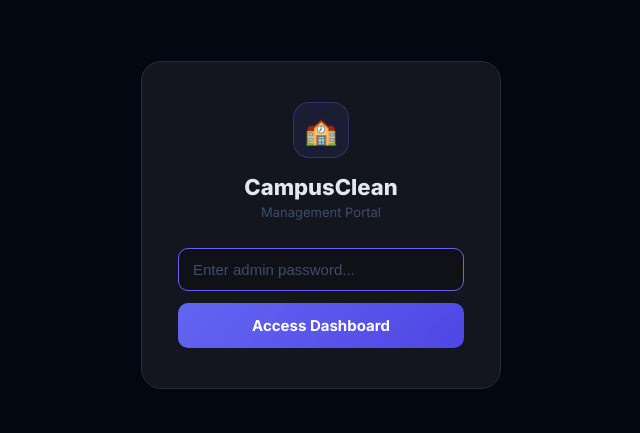
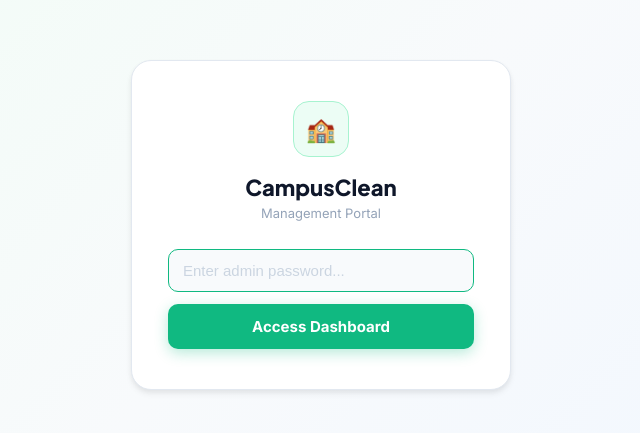
Before and after one commit to indhiran08-coder/campusclean-mgmt, a React (Vite) app: page / in a window 1280 px wide. Shown: the part 175-608 px from the top of the page, without its empty margins (319-959 px from the left). Built offline with nearby package versions, Linux system fonts and the light colour scheme.

Commit message:
design: Clean Light UI theme

```diff
--- a/src/App.jsx
+++ b/src/App.jsx
@@ -25,9 +25,9 @@ const ISSUE_TYPES = [
 ];
 
 const STATUS = {
-  pending:  { label:"Pending",     color:"#ef4444", bg:"rgba(239,68,68,0.12)"  },
-  cleaning: { label:"In Progress", color:"#f59e0b", bg:"rgba(245,158,11,0.12)" },
-  resolved: { label:"Resolved",    color:"#10b981", bg:"rgba(16,185,129,0.12)" },
+  pending:  { label:"Pending",     color:"#dc2626", bg:"#fef2f2"  },
+  cleaning: { label:"In Progress", color:"#d97706", bg:"#fffbeb" },
+  resolved: { label:"Resolved",    color:"#059669", bg:"#ecfdf5" },
 };
 
 const BUILDINGS = [
@@ -119,13 +119,18 @@ function fmtDate(ts) {
 }
 
 const CSS = `
-  @import url('https://fonts.googleapis.com/css2?family=Inter:wght@400;500;600;700;800&family=JetBrains+Mono:wght@400;700&display=swap');
+  @import url('https://fonts.googleapis.com/css2?family=Inter:wght@400;500;600;700&family=Plus+Jakarta+Sans:wght@600;700;800&display=swap');
   :root {
-    --bg:#030712; --bg2:#0f1117; --card:#13161e; --card2:#181c26;
-    --border:#1e2332; --border2:#252c3f;
-    --accent:#6366f1; --accent2:#4f46e5;
-    --green:#10b981; --red:#ef4444; --yellow:#f59e0b; --blue:#3b82f6;
-    --text:#e2e8f0; --text2:#94a3b8; --text3:#3f4d6a;
+    --bg:#f8fafc; --bg2:#f1f5f9; --card:#ffffff; --card2:#f8fafc;
+    --border:#e2e8f0; --border2:#cbd5e1;
+    --accent:#10b981; --accent2:#059669; --accent3:#ecfdf5;
+    --red:#ef4444; --redbg:#fef2f2; --redborder:#fecaca;
+    --yellow:#f59e0b; --yellowbg:#fffbeb; --yellowborder:#fde68a;
+    --green:#10b981; --greenbg:#ecfdf5; --greenborder:#a7f3d0;
+    --blue:#3b82f6; --bluebg:#eff6ff;
+    --text:#0f172a; --text2:#475569; --text3:#94a3b8; --text4:#cbd5e1;
+    --shadow:0 1px 3px rgba(0,0,0,0.08),0 1px 2px rgba(0,0,0,0.04);
+    --shadow-md:0 4px 6px rgba(0,0,0,0.06),0 2px 4px rgba(0,0,0,0.04);
   }
   *,*::before,*::after{box-sizing:border-box;margin:0;padding:0;}
   html,body{overflow-x:hidden;height:100%;}
@@ -133,97 +138,134 @@ const CSS = `
   ::-webkit-scrollbar{width:4px;height:4px;}
   ::-webkit-scrollbar-thumb{background:var(--border2);border-radius:4px;}
   button{cursor:pointer;font-family:inherit;}
-  @keyframes fadeUp{from{opacity:0;transform:translateY(10px);}to{opacity:1;transform:translateY(0);}}
+  @keyframes fadeUp{from{opacity:0;transform:translateY(8px);}to{opacity:1;transform:translateY(0);}}
   @keyframes pulse{0%,100%{opacity:1;}50%{opacity:0.4;}}
-  .app{min-height:100vh;display:flex;flex-direction:column;}
-  .login{min-height:100vh;display:flex;align-items:center;justify-content:center;padding:20px;}
-  .login-card{background:var(--card);border:1px solid var(--border2);border-radius:20px;padding:40px 36px;width:100%;max-width:360px;text-align:center;animation:fadeUp 0.4s ease;}
-  .login-logo{width:56px;height:56px;background:rgba(99,102,241,0.1);border:1px solid rgba(99,102,241,0.3);border-radius:16px;display:flex;align-items:center;justify-content:center;font-size:26px;margin:0 auto 16px;}
-  .login-title{font-size:22px;font-weight:800;margin-bottom:4px;}
+  @keyframes slideUp{from{transform:translateY(100%);}to{transform:translateY(0);}}
+
+  .app{min-height:100vh;display:flex;flex-direction:column;background:var(--bg);}
+
+  /* LOGIN */
+  .login{min-height:100vh;display:flex;align-items:center;justify-content:center;padding:20px;background:linear-gradient(135deg,#f0fdf4 0%,#f8fafc 50%,#eff6ff 100%);}
+  .login-card{background:var(--card);border:1px solid var(--border);border-radius:20px;padding:40px 36px;width:100%;max-width:380px;text-align:center;box-shadow:var(--shadow-md);animation:fadeUp 0.4s ease;}
+  .login-logo{width:56px;height:56px;background:var(--accent3);border:1.5px solid var(--greenborder);border-radius:16px;display:flex;align-items:center;justify-content:center;font-size:24px;margin:0 auto 16px;}
+  .login-title{font-family:'Plus Jakarta Sans',sans-serif;font-size:22px;font-weight:800;color:var(--text);margin-bottom:4px;}
   .login-sub{font-size:13px;color:var(--text3);margin-bottom:28px;}
-  .login-input{width:100%;background:var(--bg2);border:1.5px solid var(--border);border-radius:10px;padding:12px 14px;color:var(--text);font-size:15px;outline:none;margin-bottom:8px;transition:border-color 0.15s;}
+  .login-input{width:100%;background:var(--bg);border:1.5px solid var(--border);border-radius:10px;padding:12px 14px;color:var(--text);font-size:15px;outline:none;margin-bottom:8px;transition:border-color 0.15s;}
   .login-input:focus{border-color:var(--accent);}
-  .login-input::placeholder{color:var(--text3);}
-  .login-btn{width:100%;padding:13px;background:linear-gradient(135deg,var(--accent),var(--accent2));border:none;border-radius:10px;color:#fff;font-size:15px;font-weight:700;margin-top:4px;transition:all 0.2s;}
-  .login-btn:hover{transform:translateY(-1px);box-shadow:0 6px 20px rgba(99,102,241,0.4);}
-  .login-err{font-size:12px;color:var(--red);margin-bottom:8px;}
-  .nav{height:56px;background:rgba(3,7,18,0.95);border-bottom:1px solid var(--border);display:flex;align-items:center;padding:0 12px;gap:8px;position:sticky;top:0;z-index:100;backdrop-filter:blur(16px);}
-  .nav-logo{font-size:14px;font-weight:800;color:var(--text);display:flex;align-items:center;gap:6px;flex-shrink:0;}
-  .nav-logo-icon{width:28px;height:28px;background:rgba(99,102,241,0.1);border:1px solid rgba(99,102,241,0.3);border-radius:8px;display:flex;align-items:center;justify-content:center;font-size:13px;flex-shrink:0;}
+  .login-input::placeholder{color:var(--text4);}
+  .login-btn{width:100%;padding:13px;background:var(--accent);border:none;border-radius:10px;color:#fff;font-size:15px;font-weight:700;margin-top:4px;transition:all 0.2s;box-shadow:0 4px 14px rgba(16,185,129,0.3);}
+  .login-btn:hover{background:var(--accent2);transform:translateY(-1px);box-shadow:0 6px 20px rgba(16,185,129,0.4);}
+  .login-err{font-size:12px;color:var(--red);margin-bottom:8px;background:var(--redbg);border:1px solid var(--redborder);border-radius:8px;padding:8px 12px;}
+
+  /* NAV */
+  .nav{height:58px;background:var(--card);border-bottom:1px solid var(--border);display:flex;align-items:center;padding:0 16px;gap:8px;position:sticky;top:0;z-index:100;box-shadow:var(--shadow);}
+  .nav-logo{font-family:'Plus Jakarta Sans',sans-serif;font-size:15px;font-weight:800;color:var(--text);display:flex;align-items:center;gap:8px;flex-shrink:0;}
+  .nav-logo-icon{width:30px;height:30px;background:var(--accent3);border:1.5px solid var(--greenborder);border-radius:9px;display:flex;align-items:center;justify-content:center;font-size:14px;flex-shrink:0;}
   .nav-logo span{color:var(--accent);}
   .nav-logo-text{display:none;}
-  .nav-badge{font-size:10px;font-weight:700;color:var(--red);background:rgba(239,68,68,0.1);border:1px solid rgba(239,68,68,0.2);border-radius:20px;padding:3px 8px;display:flex;align-items:center;gap:4px;flex-shrink:0;}
-  .live-dot{width:6px;height:6px;border-radius:50%;background:var(--green);animation:pulse 2s infinite;flex-shrink:0;}
+  .nav-badge{font-size:11px;font-weight:700;color:var(--red);background:var(--redbg);border:1px solid var(--redborder);border-radius:20px;padding:3px 10px;display:flex;align-items:center;gap:5px;flex-shrink:0;}
+  .live-dot{width:6px;height:6px;border-radius:50%;background:var(--red);animation:pulse 2s infinite;flex-shrink:0;}
   .nav-right{margin-left:auto;display:flex;align-items:center;gap:6px;flex-shrink:0;}
-  .nav-timer{font-size:10px;color:var(--text3);font-family:'JetBrains Mono',monospace;flex-shrink:0;}
-  .nav-logout{padding:6px 10px;border-radius:8px;background:transparent;border:1px solid var(--border2);color:var(--text2);font-size:11px;font-weight:600;transition:all 0.15s;flex-shrink:0;white-space:nowrap;cursor:pointer;}
-  .nav-logout:hover{border-color:var(--red);color:var(--red);}
-  .nav-bell{padding:6px 8px;border-radius:8px;background:transparent;border:1px solid var(--border2);color:var(--text2);font-size:14px;transition:all 0.15s;flex-shrink:0;cursor:pointer;}
-  .nav-bell:hover{border-color:var(--accent);color:var(--accent);}
-  @media(min-width:480px){
-    .nav-logo-text{display:inline;}
-    .nav-timer{font-size:11px;}
-  }
-  .modal-overlay{position:fixed;inset:0;background:rgba(0,0,0,0.8);z-index:200;display:flex;align-items:flex-end;justify-content:center;backdrop-filter:blur(4px);}
-  .modal-sheet{background:var(--card);border-radius:20px 20px 0 0;width:100%;max-width:600px;max-height:90vh;overflow-y:auto;padding:20px;animation:slideUp 0.3s ease;}
-  @keyframes slideUp{from{transform:translateY(100%);}to{transform:translateY(0);}}
-  .modal-handle{width:40px;height:4px;background:var(--border2);border-radius:2px;margin:0 auto 16px;}
-  .modal-close{position:absolute;top:16px;right:16px;background:var(--card2);border:none;color:var(--text2);width:30px;height:30px;border-radius:50%;font-size:16px;cursor:pointer;display:flex;align-items:center;justify-content:center;}
+  .nav-timer{font-size:11px;color:var(--text3);font-variant-numeric:tabular-nums;flex-shrink:0;}
+  .nav-logout{padding:6px 12px;border-radius:8px;background:transparent;border:1px solid var(--border);color:var(--text2);font-size:12px;font-weight:600;transition:all 0.15s;flex-shrink:0;white-space:nowrap;}
+  .nav-logout:hover{border-color:var(--red);color:var(--red);background:var(--redbg);}
+  .nav-bell{padding:6px 8px;border-radius:8px;background:transparent;border:1px solid var(--border);color:var(--text2);font-size:15px;transition:all 0.15s;flex-shrink:0;}
+  .nav-bell:hover{border-color:var(--accent);color:var(--accent);background:var(--accent3);}
+  @media(min-width:480px){.nav-logo-text{display:inline;}.nav{padding:0 20px;}}
+
+  /* REFRESH BAR */
   .rbar{height:2px;background:var(--border);}
   .rbar-fill{height:100%;background:var(--accent);transition:width 1s linear;}
-  .tabs{display:flex;overflow-x:auto;scrollbar-width:none;padding:0 20px;border-bottom:1px solid var(--border);background:var(--bg2);}
+
+  /* TABS */
+  .tabs{display:flex;overflow-x:auto;scrollbar-width:none;padding:0 16px;border-bottom:1px solid var(--border);background:var(--card);}
   .tabs::-webkit-scrollbar{display:none;}
-  .tab{padding:12px 18px;font-size:13px;font-weight:600;border:none;background:transparent;color:var(--text3);cursor:pointer;white-space:nowrap;border-bottom:2px solid transparent;transition:all 0.15s;display:flex;align-items:center;gap:6px;}
+  .tab{padding:13px 16px;font-size:13px;font-weight:600;border:none;background:transparent;color:var(--text3);cursor:pointer;white-space:nowrap;border-bottom:2px solid transparent;transition:all 0.15s;display:flex;align-items:center;gap:6px;}
   .tab:hover{color:var(--text2);}
-  .tab.active{color:var(--accent);border-bottom-color:var(--accent);background:rgba(99,102,241,0.04);}
+  .tab.active{color:var(--accent);border-bottom-color:var(--accent);}
   .tab-badge{background:var(--red);color:#fff;border-radius:20px;font-size:10px;font-weight:700;padding:1px 6px;}
-  .page{padding:20px;width:100%;box-sizing:border-box;overflow-x:hidden;}
-  .card{background:var(--card);border:1px solid var(--border);border-radius:14px;padding:18px;margin-bottom:14px;}
+  @media(min-width:480px){.tabs{padding:0 24px;}}
+
+  /* PAGE */
+  .page{padding:16px;width:100%;box-sizing:border-box;overflow-x:hidden;}
+  @media(min-width:768px){.page{padding:24px 32px;max-width:1200px;margin:0 auto;}.two-col{display:grid;grid-template-columns:1fr 1fr;gap:14px;}}
+
+  /* CARDS */
+  .card{background:var(--card);border:1px solid var(--border);border-radius:14px;padding:18px;margin-bottom:14px;box-shadow:var(--shadow);}
   .card-title{font-size:11px;font-weight:700;color:var(--text3);text-transform:uppercase;letter-spacing:1px;margin-bottom:16px;}
+
+  /* KPI */
   .kpi-grid{display:grid;grid-template-columns:repeat(2,1fr);gap:10px;margin-bottom:14px;}
-  .kpi-card{background:var(--card);border:1px solid var(--border);border-radius:14px;padding:16px;}
-  .kpi-val{font-size:34px;font-weight:800;line-height:1;font-family:'JetBrains Mono',monospace;}
+  @media(min-width:768px){.kpi-grid{grid-template-columns:repeat(4,1fr);}}
+  .kpi-card{background:var(--card);border:1px solid var(--border);border-radius:14px;padding:16px 18px;box-shadow:var(--shadow);transition:box-shadow 0.15s;}
+  .kpi-card:hover{box-shadow:var(--shadow-md);}
+  .kpi-val{font-family:'Plus Jakarta Sans',sans-serif;font-size:32px;font-weight:800;line-height:1;}
   .kpi-lbl{font-size:11px;color:var(--text3);margin-top:5px;font-weight:600;text-transform:uppercase;letter-spacing:0.5px;}
-  .rcard{background:var(--card);border:1px solid var(--border);border-radius:14px;padding:14px 16px;margin-bottom:10px;transition:border-color 0.15s;animation:fadeUp 0.2s ease;}
-  .rcard:hover{border-color:var(--border2);}
+
+  /* REPORT CARDS */
+  .rcard{background:var(--card);border:1px solid var(--border);border-radius:14px;padding:14px 16px;margin-bottom:10px;transition:box-shadow 0.15s,border-color 0.15s;animation:fadeUp 0.2s ease;box-shadow:var(--shadow);}
+  .rcard:hover{border-color:var(--accent);box-shadow:var(--shadow-md);}
   .status-pill{display:inline-flex;align-items:center;gap:4px;padding:3px 10px;border-radius:20px;font-size:11px;font-weight:600;}
+
+  /* FILTERS */
   .filter-row{display:flex;gap:6px;margin-bottom:12px;flex-wrap:wrap;}
-  .chip{padding:6px 14px;border-radius:20px;font-size:12px;font-weight:600;border:1px solid var(--border);background:transparent;color:var(--text3);cursor:pointer;transition:all 0.15s;white-space:nowrap;}
-  .chip:hover{border-color:var(--border2);color:var(--text2);}
-  .chip.on{border-color:var(--accent2);background:rgba(99,102,241,0.1);color:var(--accent);}
-  .search-input{width:100%;background:var(--card);border:1px solid var(--border);border-radius:10px;padding:10px 14px;color:var(--text);font-size:13px;outline:none;margin-bottom:12px;transition:border-color 0.15s;}
-  .search-input:focus{border-color:var(--accent);}
-  .search-input::placeholder{color:var(--text3);}
+  .chip{padding:6px 14px;border-radius:20px;font-size:12px;font-weight:600;border:1px solid var(--border);background:var(--card);color:var(--text2);cursor:pointer;transition:all 0.15s;white-space:nowrap;box-shadow:var(--shadow);}
+  .chip:hover{border-color:var(--border2);color:var(--text);}
+  .chip.on{border-color:var(--accent);background:var(--accent3);color:var(--accent2);}
+  .search-input{width:100%;background:var(--card);border:1px solid var(--border);border-radius:10px;padding:10px 14px;color:var(--text);font-size:13px;outline:none;margin-bottom:12px;transition:border-color 0.15s,box-shadow 0.15s;box-shadow:var(--shadow);}
+  .search-input:focus{border-color:var(--accent);box-shadow:0 0 0 3px rgba(16,185,129,0.1);}
+  .search-input::placeholder{color:var(--text4);}
+
+  /* ACTION BUTTONS */
   .act-btn{padding:6px 12px;border-radius:8px;font-size:12px;font-weight:600;border:1px solid;background:transparent;cursor:pointer;transition:all 0.15s;}
-  .act-yellow{border-color:var(--yellow);color:var(--yellow);}
-  .act-yellow:hover{background:rgba(245,158,11,0.1);}
-  .act-green{border-color:var(--green);color:var(--green);}
-  .act-green:hover{background:rgba(16,185,129,0.1);}
+  .act-yellow{border-color:var(--yellowborder);color:var(--yellow);}
+  .act-yellow:hover{background:var(--yellowbg);}
+  .act-green{border-color:var(--greenborder);color:var(--accent2);}
+  .act-green:hover{background:var(--accent3);}
+
+  /* BAR CHART */
   .bar-chart{display:flex;align-items:flex-end;gap:6px;height:80px;}
   .bar-col{flex:1;display:flex;flex-direction:column;align-items:center;gap:4px;height:100%;justify-content:flex-end;}
   .bar-fill{width:100%;border-radius:4px 4px 0 0;min-height:3px;transition:height 0.6s ease;}
-  .bar-day{font-size:9px;color:var(--text3);font-family:'JetBrains Mono',monospace;}
+  .bar-day{font-size:9px;color:var(--text3);}
   .bar-num{font-size:9px;color:var(--text2);font-weight:700;}
-  .bldg-card{background:var(--card);border:1px solid var(--border);border-radius:14px;padding:14px 16px;margin-bottom:10px;}
-  .bldg-track{height:5px;background:var(--card2);border-radius:3px;overflow:hidden;margin-bottom:6px;}
-  .bldg-fill{height:100%;border-radius:3px;background:linear-gradient(90deg,var(--accent),var(--green));transition:width 0.6s ease;}
+
+  /* BUILDING CARDS */
+  .bldg-card{background:var(--card);border:1px solid var(--border);border-radius:14px;padding:14px 16px;margin-bottom:10px;box-shadow:var(--shadow);}
+  .bldg-track{height:6px;background:var(--bg2);border-radius:3px;overflow:hidden;margin-bottom:6px;}
+  .bldg-fill{height:100%;border-radius:3px;background:linear-gradient(90deg,var(--accent),var(--accent2));transition:width 0.6s ease;}
+
+  /* ANALYTICS */
   .ana-row{display:flex;align-items:center;gap:10px;margin-bottom:10px;}
-  .ana-track{flex:1;height:6px;background:var(--card2);border-radius:3px;overflow:hidden;}
+  .ana-track{flex:1;height:6px;background:var(--bg2);border-radius:3px;overflow:hidden;}
   .ana-fill{height:100%;border-radius:3px;transition:width 0.8s ease;}
-  .export-btn{display:inline-flex;align-items:center;gap:6px;padding:8px 18px;border-radius:10px;background:var(--accent);border:none;color:#fff;font-size:13px;font-weight:700;cursor:pointer;transition:all 0.2s;}
-  .export-btn:hover{background:var(--accent2);transform:translateY(-1px);}
-  .empty{text-align:center;padding:40px 20px;color:var(--text3);font-size:14px;}
+
+  /* EXPORT */
+  .export-btn{display:inline-flex;align-items:center;gap:6px;padding:8px 18px;border-radius:10px;background:var(--accent);border:none;color:#fff;font-size:13px;font-weight:700;cursor:pointer;transition:all 0.2s;box-shadow:0 2px 8px rgba(16,185,129,0.3);}
+  .export-btn:hover{background:var(--accent2);transform:translateY(-1px);box-shadow:0 4px 14px rgba(16,185,129,0.4);}
+
+  /* EMPTY */
+  .empty{text-align:center;padding:48px 20px;color:var(--text3);font-size:14px;}
+
+  /* MODAL */
+  .modal-overlay{position:fixed;inset:0;background:rgba(15,23,42,0.5);z-index:200;display:flex;align-items:flex-end;justify-content:center;backdrop-filter:blur(4px);}
+  .modal-sheet{background:var(--card);border-radius:20px 20px 0 0;width:100%;max-width:600px;max-height:90vh;overflow-y:auto;padding:20px;animation:slideUp 0.3s ease;box-shadow:0 -4px 32px rgba(0,0,0,0.12);}
+  .modal-handle{width:40px;height:4px;background:var(--border2);border-radius:2px;margin:0 auto 16px;}
+  .modal-close{position:absolute;top:16px;right:16px;background:var(--bg2);border:1px solid var(--border);color:var(--text2);width:30px;height:30px;border-radius:50%;font-size:16px;cursor:pointer;display:flex;align-items:center;justify-content:center;}
+  .modal-close:hover{background:var(--redbg);border-color:var(--redborder);color:var(--red);}
+
+  /* CALENDAR */
   .cal-header{display:flex;align-items:center;justify-content:space-between;margin-bottom:16px;}
-  .cal-nav-btn{width:32px;height:32px;border-radius:8px;background:var(--card);border:1px solid var(--border);color:var(--text2);font-size:14px;cursor:pointer;display:flex;align-items:center;justify-content:center;}
-  .cal-nav-btn:hover{border-color:var(--accent2);color:var(--accent);}
-  .cal-month-label{font-size:15px;font-weight:700;color:var(--text);}
+  .cal-nav-btn{width:32px;height:32px;border-radius:8px;background:var(--bg2);border:1px solid var(--border);color:var(--text2);font-size:14px;cursor:pointer;display:flex;align-items:center;justify-content:center;transition:all 0.15s;}
+  .cal-nav-btn:hover{border-color:var(--accent);color:var(--accent);background:var(--accent3);}
+  .cal-month-label{font-family:'Plus Jakarta Sans',sans-serif;font-size:15px;font-weight:700;color:var(--text);}
   .cal-grid{display:grid;grid-template-columns:repeat(7,1fr);gap:4px;}
   .cal-dow{font-size:10px;font-weight:700;color:var(--text3);text-align:center;padding:6px 0;text-transform:uppercase;}
   .cal-cell{aspect-ratio:1;border-radius:8px;display:flex;flex-direction:column;align-items:center;justify-content:center;cursor:pointer;border:1px solid transparent;transition:all 0.15s;position:relative;}
-  .cal-cell:hover{border-color:var(--border2);}
+  .cal-cell:hover{border-color:var(--border2);background:var(--bg2);}
   .cal-cell.empty-cell{cursor:default;}
-  .cal-cell.today{border-color:var(--accent);}
-  .cal-cell.selected{background:var(--accent);}
+  .cal-cell.today{border-color:var(--accent);background:var(--accent3);}
+  .cal-cell.selected{background:var(--accent);border-color:var(--accent);}
   .cal-cell.selected .cal-day-num{color:#fff;}
   .cal-day-num{font-size:12px;font-weight:600;color:var(--text2);}
   .cal-dot{width:5px;height:5px;border-radius:50%;margin-top:2px;}
@@ -231,17 +273,9 @@ const CSS = `
   .cal-legend{display:flex;align-items:center;gap:12px;margin-top:14px;font-size:11px;color:var(--text3);flex-wrap:wrap;}
   .cal-legend-dot{display:inline-flex;align-items:center;gap:5px;}
   .cal-legend-swatch{width:8px;height:8px;border-radius:50%;}
-  @media(min-width:768px){
-    .kpi-grid{grid-template-columns:repeat(4,1fr);}
-    .page{padding:24px 32px;max-width:1200px;margin:0 auto;}
-    .two-col{display:grid;grid-template-columns:1fr 1fr;gap:14px;}
-  }
-  @media(max-width:400px){
-    .nav{padding:0 14px;}
-    .page{padding:14px;}
-    .kpi-val{font-size:26px;}
-  }
+  @media(max-width:400px){.nav{padding:0 12px;}.page{padding:12px;}.kpi-val{font-size:26px;}}
 `;
+
 
 function Login({ onLogin }) {
   const [pw,  setPw]  = useState("");
```
